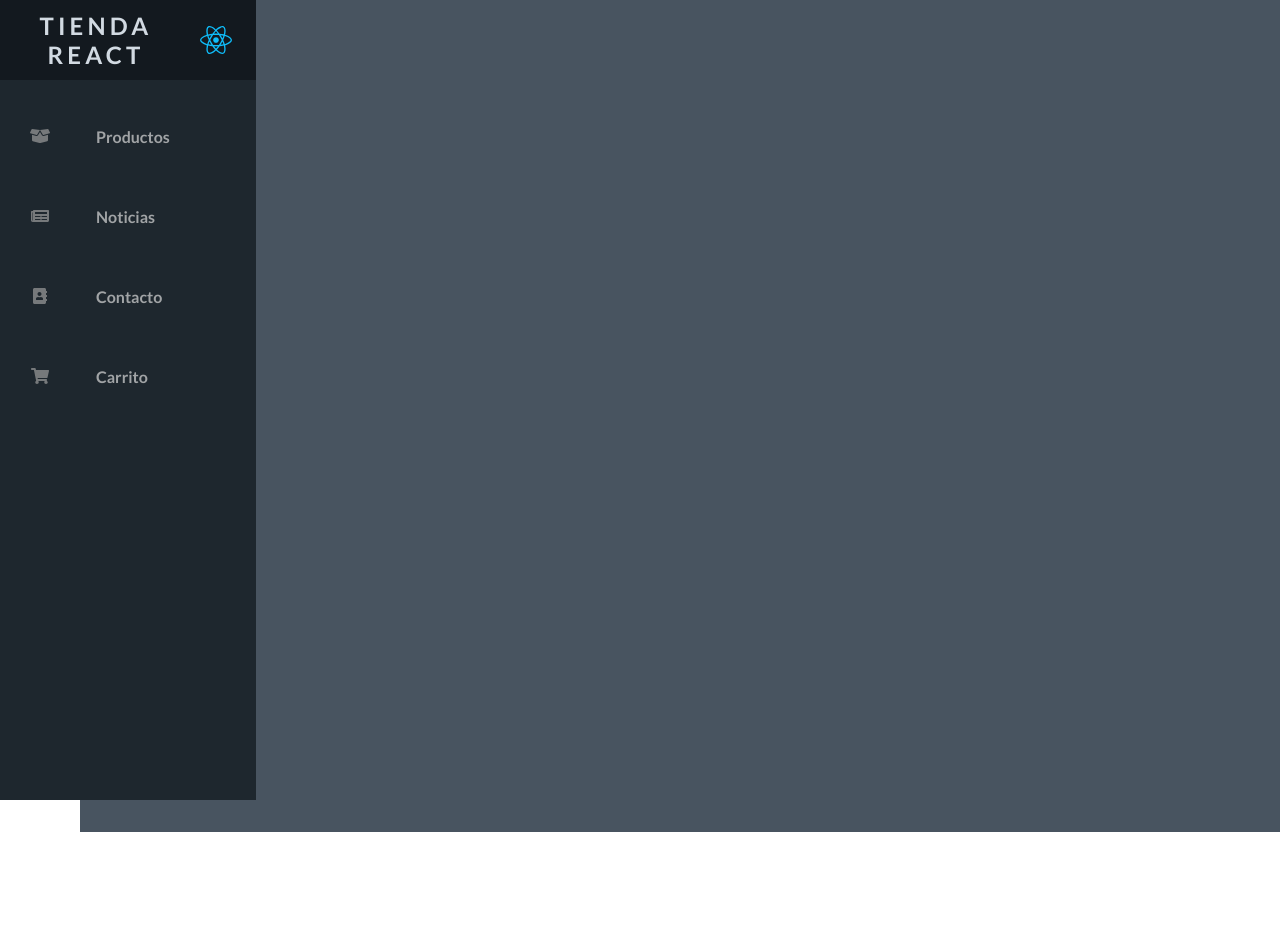
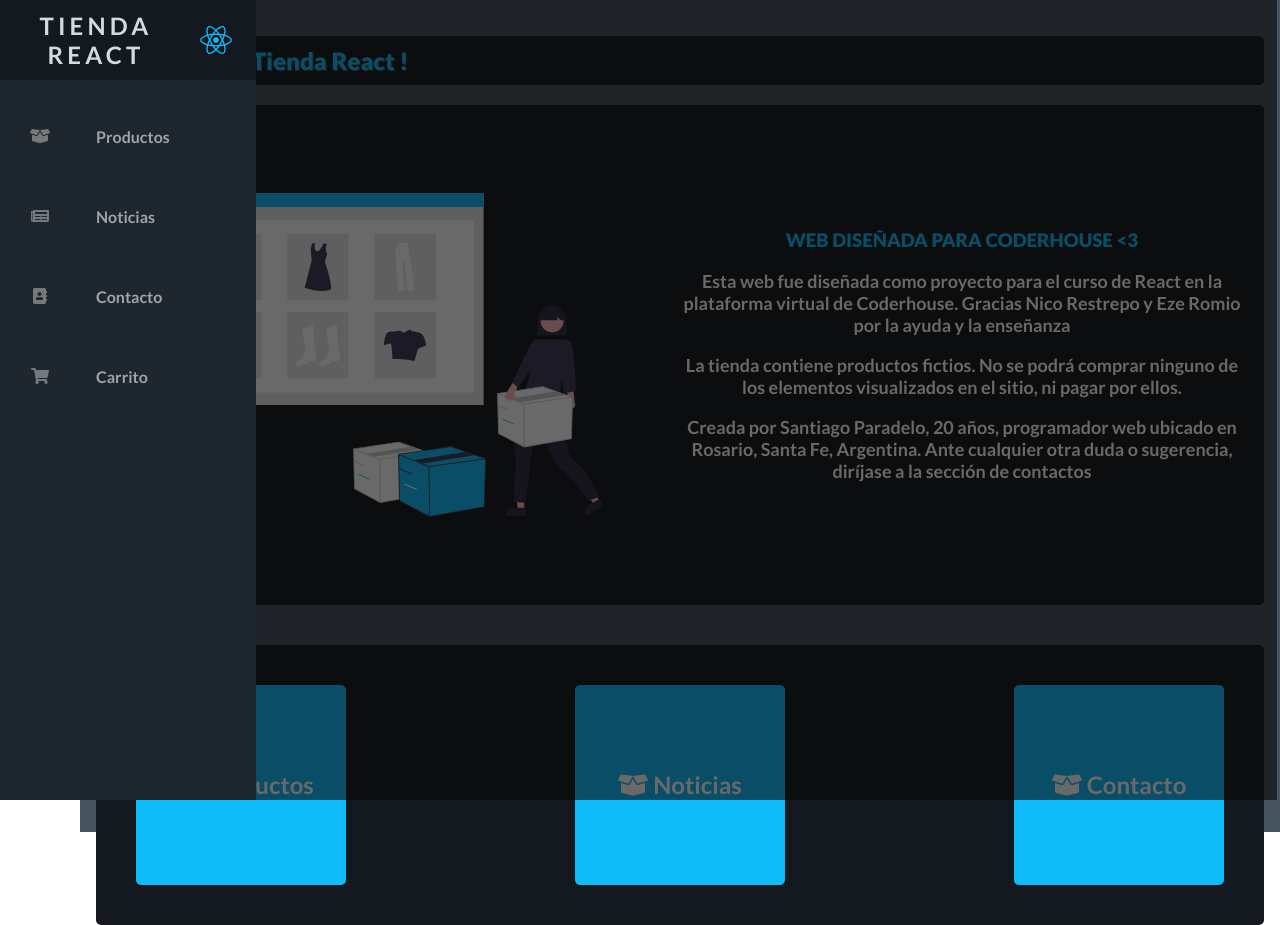
Before and after one commit to sparadeloweb/tiendareact, a React (Create React App) app: page / in a window 1280 px wide. Before the commit the page ends 832 px from the top, so only its background shows below. Built offline with nearby package versions, Linux system fonts and the light colour scheme.

Commit message:
Cambios Pre-tareas

```diff
--- a/src/App.js
+++ b/src/App.js
@@ -1,14 +1,21 @@
 import { BrowserRouter, Switch, Route } from 'react-router-dom';
+import { useState } from 'react';
 
 import Sidebar from './components/Sidebar/Sidebar'; // Importo el componente Sidebar (mi primer componente creado)
+import { CartContext } from './context/CartContext';
 import Products from './pages/Products';
 import Home from './pages/Home';
 import Contact from './pages/Contact';
 import ProductDetail from './pages/ProductDetail';
 
 
+
 function App() {
+
+  const [cart, setCart] = useState([]);
+
   return (
+    <CartContext.Provider value={{cart, setCart}}>
         <BrowserRouter>
           <div className="App">
             <Sidebar/>
@@ -30,6 +37,7 @@
             </main>
           </div>
         </BrowserRouter>
+    </CartContext.Provider>
   );
 }
 
--- a/src/components/Sidebar/Sidebar.jsx
+++ b/src/components/Sidebar/Sidebar.jsx
@@ -1,10 +1,20 @@
 import CartWidget from "./CartWidget";
 import Logo from "./Logo";
 import SidebarItem from "./SidebarItem";
+import { useState, useContext, useEffect } from 'react';
+import { CartContext } from './../../context/CartContext.jsx';
 
 function Sidebar() { // Defino el JSX
+
+    const [isShown, setIsShown] = useState(false);
+    const cartContext = useContext(CartContext);
+    useEffect( () => {
+        console.log(cartContext);
+    }, [cartContext] );
+
     return ( // Retorna un JSX
-        <div className="navbar2">
+        <div>
+            <div className="navbar2" onMouseEnter={() => setIsShown(true)} onMouseLeave={() => setIsShown(false)}>
                 <ul className="navbar-nav2">
                     <Logo/>
                     <SidebarItem icon="fa-box-open" text="Productos" path="/products"/>
@@ -13,6 +23,11 @@
                     <CartWidget/>
                 </ul>
             </div>
+            {isShown &&
+            <div className="blackscreen">
+            </div>
+            }
+        </div>
     );
 }
 
--- /dev/null
+++ b/src/components/home/ButtonsForHome.jsx
@@ -0,0 +1,20 @@
+import { Link } from 'react-router-dom';
+import Icon from '../helpers/Icon';
+
+function ButtonsForHome () {
+    return (
+        <div className="buttons-for-home-container">
+            <Link to="/products">
+                <Icon iconClass="fas fa-box-open"/> Productos
+            </Link>
+            <Link to="/news">
+                <Icon iconClass="fas fa-box-open"/> Noticias
+            </Link>
+            <Link to="/contact">
+                <Icon iconClass="fas fa-box-open"/> Contacto
+            </Link>
+        </div>
+    );
+}
+
+export default ButtonsForHome;
--- /dev/null
+++ b/src/components/home/CardWithIlu.jsx
@@ -0,0 +1,25 @@
+function CardWithIlu ({title, desc, svg, reverse}) {
+    let styles = {};
+    let image_styles = {};
+
+    if(reverse){
+        styles = {flexDirection: "row-reverse"};
+        image_styles = {transform: "scaleX(-1)"}
+    }
+
+    return (
+        <div className="card-with-ilu col-sm-12" style={styles}>
+            <div className="card-with-ilu-image">
+                <img src={svg} alt={title} style={image_styles} />
+            </div>
+            <div className="card-with-ilu-information">
+                <div className="card-with-ilu-information-subdiv">
+                    <h3>{title}</h3>
+                    {desc}
+                </div>
+            </div>
+        </div>
+    );
+}
+
+export default CardWithIlu;
--- /dev/null
+++ b/src/context/CartContext.jsx
@@ -0,0 +1,3 @@
+import { createContext } from 'react';
+
+export const CartContext = createContext();
--- a/src/pages/Home.jsx
+++ b/src/pages/Home.jsx
@@ -1,7 +1,20 @@
+import CardWithIlu from "../components/home/CardWithIlu";
+import ButtonsForHome from "../components/home/ButtonsForHome";
+
+import svg from '../svg/homeilu.svg';
+
 function Home(){
+    let descForCard = <div>
+            <p>Esta web fue diseñada como proyecto para el curso de React en la plataforma virtual de Coderhouse. Gracias Nico Restrepo y Eze Romio por la ayuda y la enseñanza</p>
+            <p>La tienda contiene productos fictios. No se podrá comprar ninguno de los elementos visualizados en el sitio, ni pagar por ellos.</p>
+            <p>Creada por Santiago Paradelo, 20 años, programador web ubicado en Rosario, Santa Fe, Argentina. Ante cualquier otra duda o sugerencia, diríjase a la sección de contactos</p>
+        </div>;
+
     return(
         <div className="home-page-container">
-            Esta es la home
+                <h2>Bienvenido a Tienda React !</h2>
+                <CardWithIlu title="Web diseñada para Coderhouse <3" desc={descForCard} svg={svg} reverse={false} />
+                <ButtonsForHome/>
         </div>
     );
 }
--- a/src/styles/style.css
+++ b/src/styles/style.css
@@ -9,6 +9,7 @@
     background-color: white;
     margin: 0;
     padding: 0;
+    height: 100vh;
 }
 
 body::-webkit-scrollbar{
@@ -28,11 +29,21 @@
     padding: 1rem;
     background-color: #485460;
     height: 100vh;
+    background-size: cover;
+    max-height: 100%;
     display: flex;
 }
 
 img{
     width: 100%;
+}
+
+.blackscreen{
+    position: absolute;
+    width: 99.8vw;
+    height: 100vh;
+    max-height :100%;
+    background-color: rgba(5, 5, 5, 0.6);
 }
 
 .navbar2{
@@ -396,3 +407,109 @@
         margin-top: 15px;
     }
 }
+
+.home-page-container{
+    width: 100%;
+}
+
+.home-page-container h2{
+    color: #0fbcf9;;
+    padding: 10px;
+    background-color: #13191f;
+    border-radius: 5px;
+    font-weight: 900;
+    text-shadow: 1px 1px 1px rgba(255, 255, 255, 0.25);
+}
+
+.card-with-ilu{
+    height: 500px;
+    background-color: #13191f;
+    border-radius: 5px;
+    display: flex;
+}
+
+.card-with-ilu-image{
+    height: 100%;
+    width: 100%;
+    display: flex;
+    align-items: center;
+    justify-content: center;
+}
+
+.card-with-ilu-image img{
+    width: 80%;
+    height: 80%;
+}
+
+.card-with-ilu-information{
+    width: 100%;
+    height: 100%;
+    display: flex;
+    padding-left: 20px;
+    padding-right: 20px;
+}
+
+.card-with-ilu-information-subdiv{
+    align-self: center;
+}
+
+.card-with-ilu-information-subdiv h3{
+    text-align: center;
+    text-transform: uppercase;
+    font-weight: 900;
+    color: #0fbcf9;
+}
+
+.card-with-ilu-information-subdiv p{
+    text-align: center;
+    color: white;
+    font-weight: bold;
+    font-size: 18px;
+}
+
+@media (max-width: 1200px) {
+    .card-with-ilu{
+        display: block;
+        height: 700px;
+    }
+
+    .card-with-ilu-image{
+        width: 100%;
+        height: 50%;
+    }
+
+    .card-with-ilu-information{
+        height: 50%;
+        padding: 0px;
+    }
+}
+
+.buttons-for-home-container {
+    height: 200px;
+    margin-top: 40px;
+    border-radius: 5px;
+    background-color: #13191f;
+    display: flex;
+    justify-content: space-between;
+    padding: 40px;
+    flex-wrap: wrap;
+}
+
+.buttons-for-home-container a {
+    display: flex;
+    width: 150px;
+    justify-content: center;
+    flex-wrap: wrap;
+    padding: 30px;
+    align-items: center;
+    background-color: #0fbcf9;
+    text-decoration: none;
+    color: white;
+    font-weight: bold;
+    font-size: 1.5em;
+    border-radius: 5px;
+}
+
+.buttons-for-home-container a svg {
+    margin-right: 5px;
+}
```
Also changed, not shown: src/components/BtnFromHome.jsx (added, +14 -0 lines), src/svg/homeilu.svg (added). Lines whose indentation alone changed are shown as unchanged.
